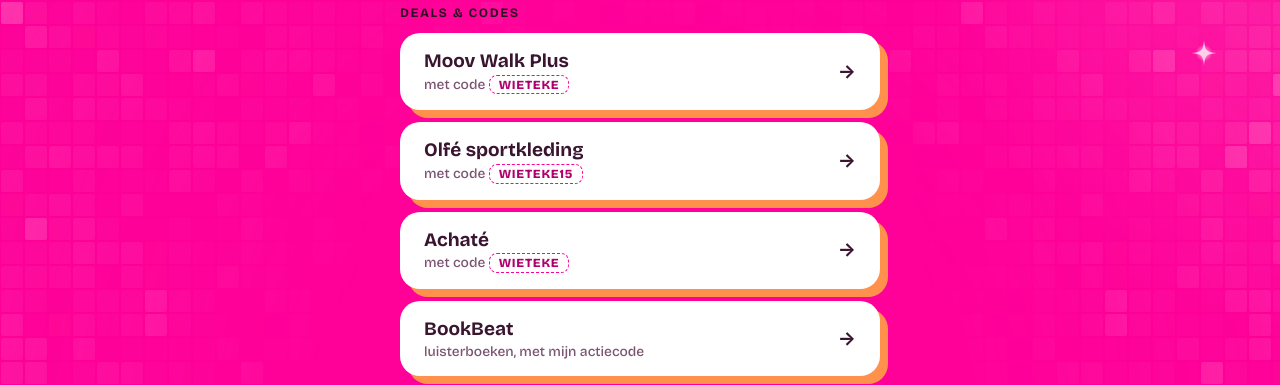
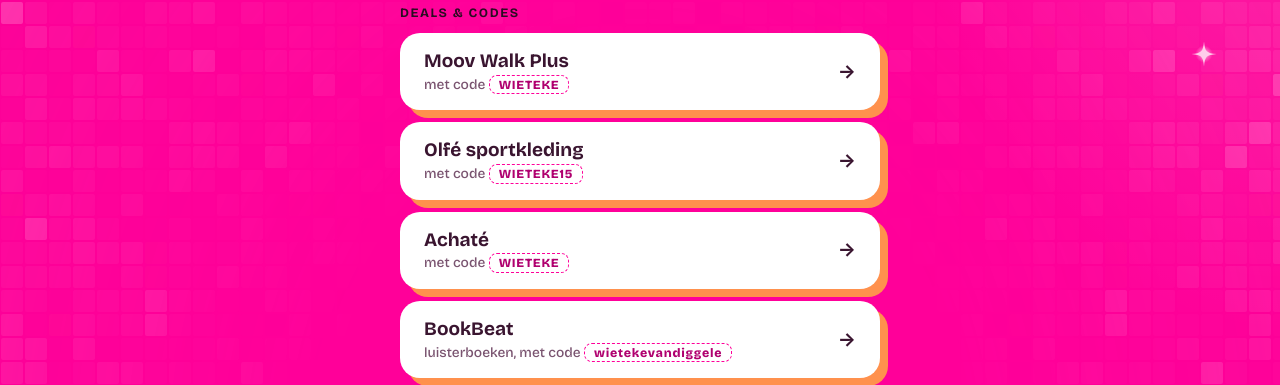
Before and after one commit to Wiiet/wietekevandiggele, an Eleventy site: page src/links.njk in a window 1280 px wide. Shown: the part 335-720 px from the top of the page. Built offline with nearby package versions, Linux system fonts and the light colour scheme; Eleventy itself is replaced by a stand-in of ours; files that its build step writes are made by us from their sources.

Commit message:
Linkpagina: BookBeat-code zichtbaar
De BookBeat-link (met code wietekevandiggele, overgenomen van de oude
/instagram-pagina) stond er al; nu staat de code er ook bij, net als bij
de andere deals.

Co-Authored-By: Claude Opus 5.5 <noreply@anthropic.com>
Claude-Session: https://claude.ai/code/session_01XuUfY9nn7wA9ztWGcHkVsf

```diff
--- a/src/links.njk
+++ b/src/links.njk
@@ -17,7 +17,7 @@ bodyClass: "bg-disco"
     <li><a href="{{ affiliate.moov }}" rel="sponsored noopener"><span class="ll-text">Moov Walk Plus <small>met code <span class="code">WIETEKE</span></small></span><span aria-hidden="true">→</span></a></li>
     <li><a href="{{ affiliate.olfe }}" rel="sponsored noopener"><span class="ll-text">Olfé sportkleding <small>met code <span class="code">WIETEKE15</span></small></span><span aria-hidden="true">→</span></a></li>
     <li><a href="{{ affiliate.achate }}" rel="sponsored noopener"><span class="ll-text">Achaté <small>met code <span class="code">WIETEKE</span></small></span><span aria-hidden="true">→</span></a></li>
-    <li><a href="{{ affiliate.bookbeat }}" rel="sponsored noopener"><span class="ll-text">BookBeat <small>luisterboeken, met mijn actiecode</small></span><span aria-hidden="true">→</span></a></li>
+    <li><a href="{{ affiliate.bookbeat }}" rel="sponsored noopener"><span class="ll-text">BookBeat <small>luisterboeken, met code <span class="code">wietekevandiggele</span></small></span><span aria-hidden="true">→</span></a></li>
     <li><a href="{{ affiliate.santa }}" rel="sponsored noopener"><span class="ll-text">De Farting Santa Bubble Machine <small>ja, echt</small></span><span aria-hidden="true">→</span></a></li>
     <li><a href="{{ affiliate.bolFavorieten }}" rel="sponsored noopener"><span class="ll-text">Mijn favorieten op Bol</span><span aria-hidden="true">→</span></a></li>
   </ul>
```
